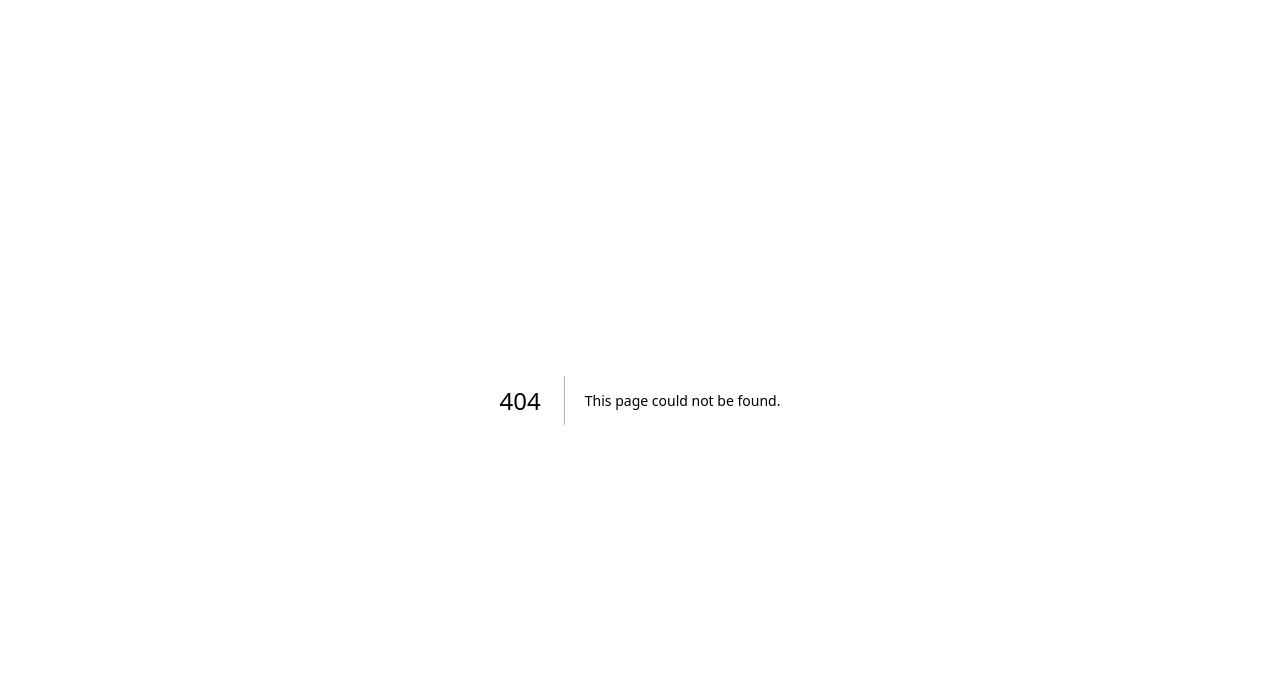
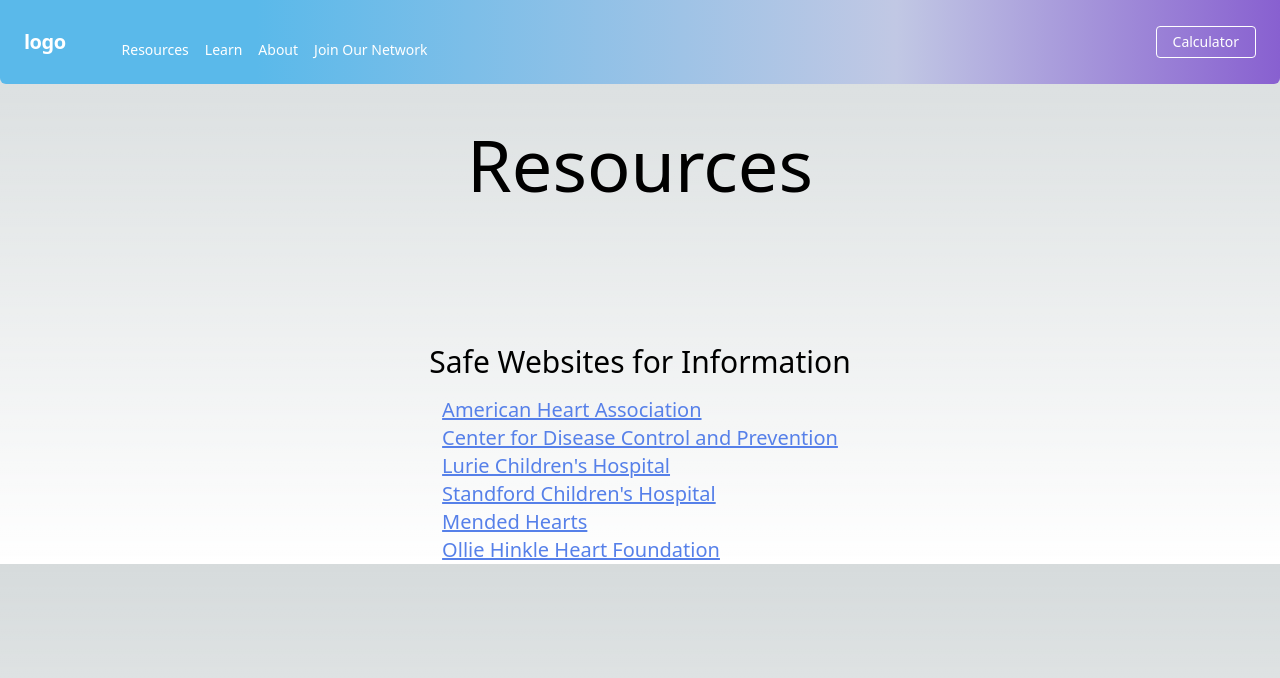
Before and after one commit to mhyneman8/heart-connected, a Next.js app: page /resources in a window 1280 px wide. Before the commit this address had no page. Shown: the top 678 px of the page. Built offline with nearby package versions, Linux system fonts and the light colour scheme.

Commit message:
resources page

```diff
--- /dev/null
+++ b/pages/resources.tsx
@@ -0,0 +1,54 @@
+import Heading from "@/components/Heading";
+import Navigation from "@/components/Navigation";
+import ExternalLink from "@/components/ExternalLink";
+
+export default function Resources() {
+    return (
+        <div>
+            <Navigation />
+            <Heading heading="Resources" />
+
+            <div className="body flex flex-col justify-center">
+                <div className="m-auto text-3xl">Safe Websites for Information</div>
+                <ul className="m-auto mt-4 text-xl">
+                    <li>
+                        <ExternalLink
+                            link="https://www.heart.org/en/health-topics/congenital-heart-defects/about-congenital-heart-defects"
+                            name="American Heart Association"
+                        />
+                    </li>
+                    <li>
+                        <ExternalLink
+                            link="https://www.cdc.gov/ncbddd/heartdefects/index.html"
+                            name="Center for Disease Control and Prevention"
+                        />
+                    </li>
+                    <li>
+                        <ExternalLink
+                            link="https://www.luriechildrens.org/en/specialties-conditions/complex-congenital-heart-disease-care-center/"
+                            name="Lurie Children&apos;s Hospital"
+                        />
+                    </li>
+                    <li>
+                        <ExternalLink
+                            link="https://www.stanfordchildrens.org/en/topic/default?id=congenital-heart-disease-90-P02346"
+                            name="Standford Children&apos;s Hospital"
+                        />
+                    </li>
+                    <li>
+                        <ExternalLink
+                            link="https://mendedhearts.org/"
+                            name="Mended Hearts"
+                        />
+                    </li>
+                    <li>
+                        <ExternalLink
+                            link="https://theohhf.org/"
+                            name="Ollie Hinkle Heart Foundation"
+                        />
+                    </li>
+                </ul>
+            </div>
+        </div>
+    )
+}
```
